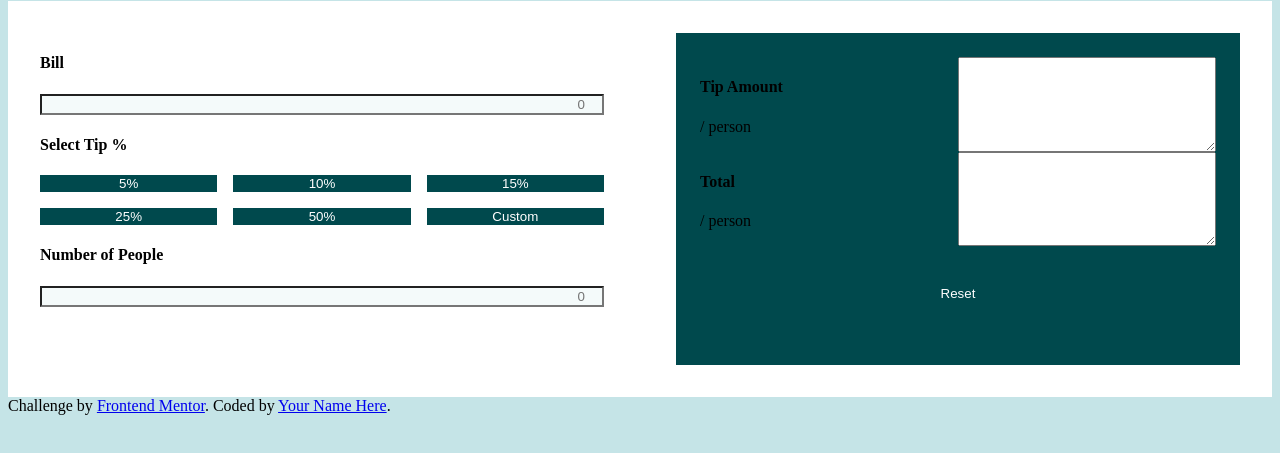
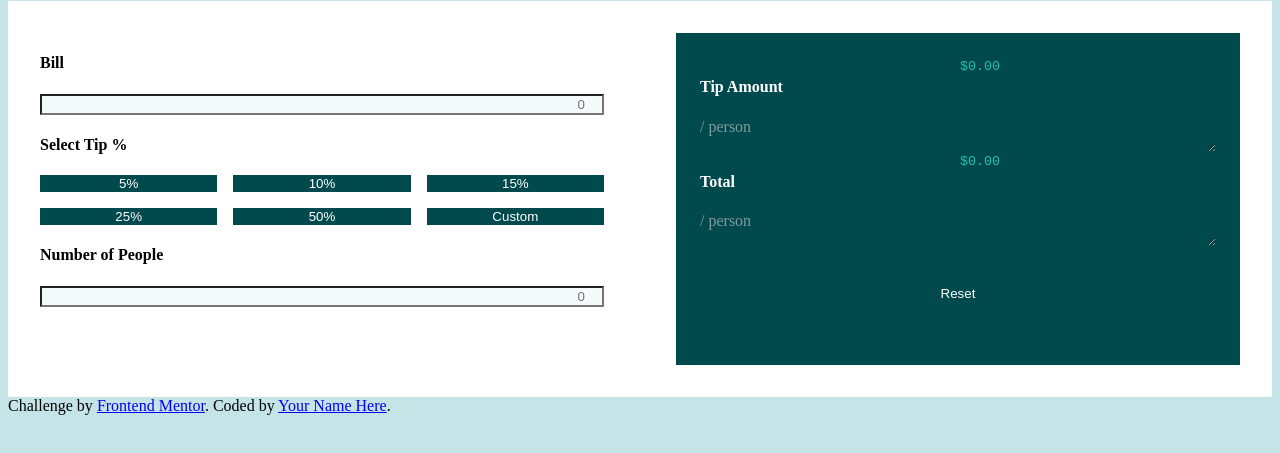
Before and after one commit to roadblock37/tip-calculator, a plain HTML site: page index.html in a window 1280 px wide. Shown: the part 65-518 px from the top of the page. Drawn offline with Linux system fonts and the light colour scheme.

Commit message:
text styling

```diff
--- a/CSS/desktop.css
+++ b/CSS/desktop.css
@@ -3,7 +3,7 @@
     --btnHover: hsl(172, 67%, 45%);
     --btn-background: hsl(183, 100%, 15%);
     --labelText: hsl(186, 14%, 43%);
-    --temp2: hsl(184, 14%, 56%);
+    --outputTextSecondary: hsl(184, 14%, 56%);
     --background: hsl(185, 41%, 84%);
     --input: hsl(189, 41%, 97%);
     --white: hsl(0, 0%, 100%);
@@ -17,6 +17,7 @@ body {
     background-color: var(--background);
 }
 
+/* container that holds input and output containers */
 .calc-container {
     background-color: var(--white);
     display: flex;
@@ -25,17 +26,21 @@ body {
     justify-content: space-between;
 }
 
+/* input fields */
 input {
     background-color: var(--input);
     text-align: end;
 }
 
+/* input container with input fields for bill amount
+tip amount and number of people */
 .input-container {
     display: flex;
     flex-direction: column;
     width: 47%;
 }
 
+/* tip amount buttons */
 .btn-grid {
     display: grid;
     grid-template-columns: repeat(3, 1fr);
@@ -43,6 +48,7 @@ input {
     gap: 1rem;
 }
 
+/* output container with tip total amounts */
 .output-container {
     background-color: var(--btn-background);
     width: 47%;
@@ -52,10 +58,12 @@ input {
     grid-template-rows: repeat(3, 1fr);
 }
 
+/* reset button */
 #reset {
     grid-column: 1 / -1;
 }
 
+/* button styling */
 button {
     background-color: var(--btn-background);
     color: var(--white);
@@ -67,3 +75,17 @@ button:hover {
     cursor: pointer;
     color: var(--btn-background);
 }
+
+textarea {
+    background-color: var(--btn-background);
+    color: var(--btnHover);
+    border-style: none;
+}
+
+.tipTitle {
+    color: var(--white);
+}
+
+.outputLabels {
+    color: var(--outputTextSecondary);
+}
--- a/index.html
+++ b/index.html
@@ -39,15 +39,15 @@
     <!-- output container with fields for totals set in a grid -->
     <section class="output-container">
       <div>
-        <h4>Tip Amount</h4>
-        <p>/ person</p>
+        <h4 class="tipTitle">Tip Amount</h4>
+        <p class="outputLabels">/ person</p>
       </div>
-      <textarea id="tip"></textarea>
+      <textarea id="tip" >$0.00</textarea>
       <div>
-        <h4>Total</h4>
-        <p>/ person</p>
+        <h4 class="tipTitle">Total</h4>
+        <p class="outputLabels">/ person</p>
       </div>
-      <textarea id="total"></textarea>
+      <textarea id="total">$0.00</textarea>
 
       <button type="reset" name="reset" id="reset">Reset</button>
     </section>
```
